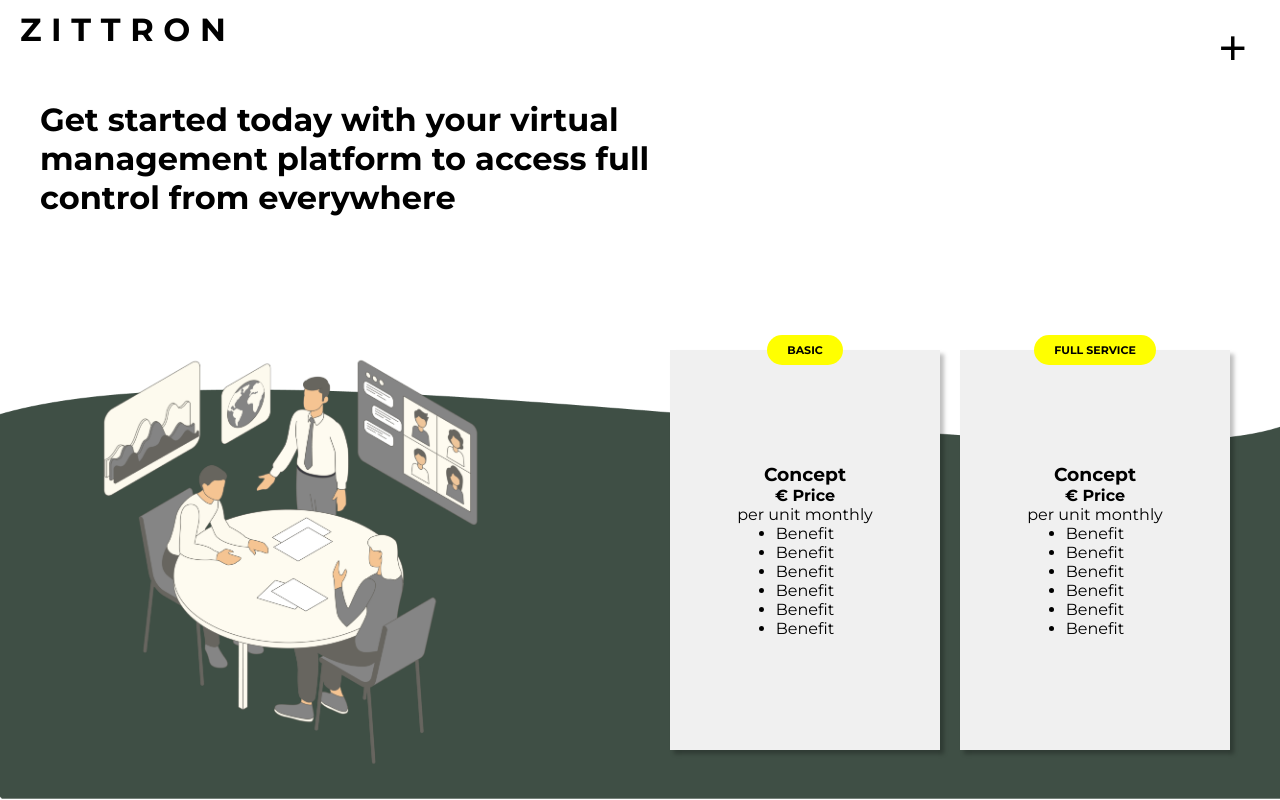
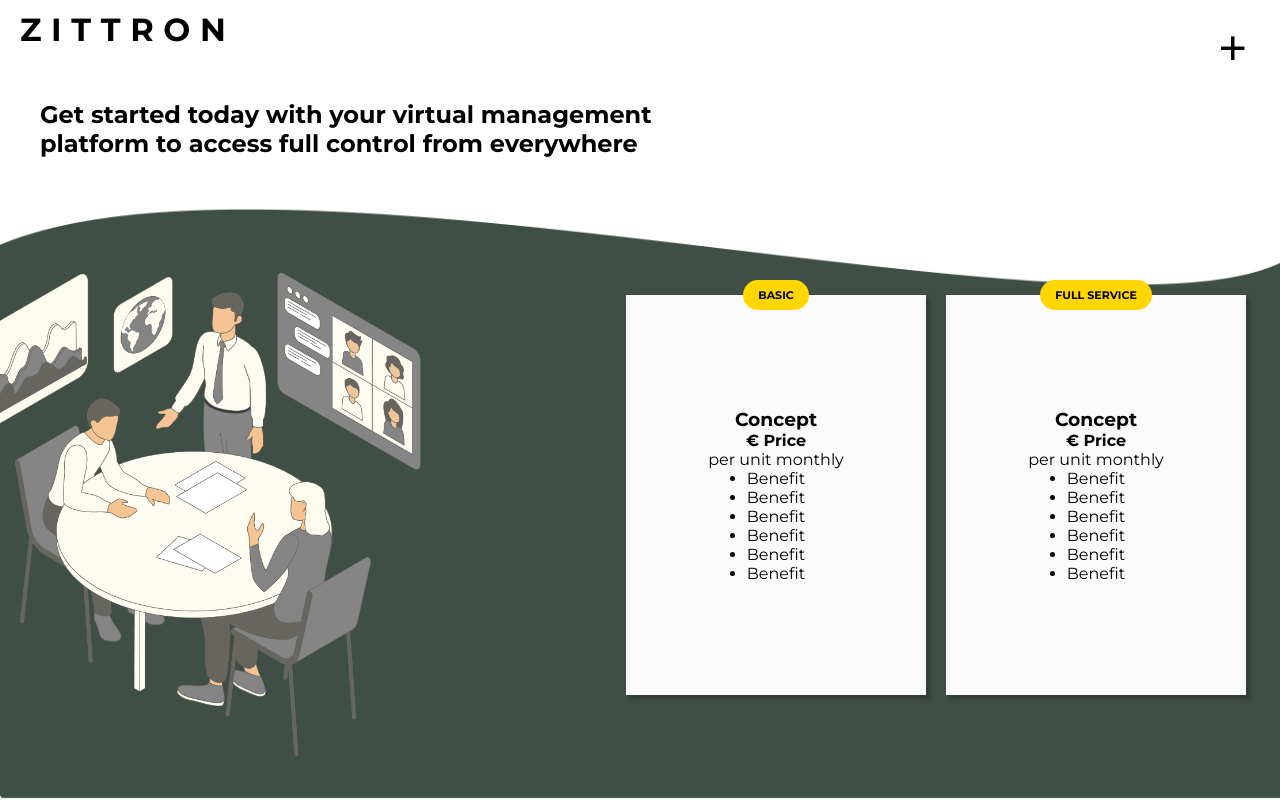
Before and after one commit to Konceptify/konceptify-website, a React (Create React App) app: page /pricing in a window 1280 px wide. Built offline with nearby package versions, Linux system fonts and the light colour scheme.

Commit message:
WIP pricing and Hero page

```diff
--- a/src/App.js
+++ b/src/App.js
@@ -1,28 +1,30 @@
-import React, { useState } from 'react'
+import React, { useState, useRef } from 'react'
 import styled, { ThemeProvider } from 'styled-components'
 import GlobalStyles from './components/GlobalStyles'
 import { Switch, Route } from 'react-router-dom'
 
 import Header from './components/Header'
+import Footer from './components/Footer'
 import Hero from './components/Hero'
 import Contact from './pages/Contact'
+import LandingPage from './components/LandingPage'
 import Pricing from './pages/Pricing'
 import PrivacyPolicy from './pages/PrivacyPolicy'
 /* import ThemeToggle from './components/ThemeToggle' */
 
 const Wrapper = styled.div`
-	height: 100vh;
 	width: 100vw;
 	display: flex;
 	background-color: ${(props) => props.theme.backgroundColor};
 	flex-direction: column;
 	position: absolute;
-	overflow-y: hidden;
+	overflow-x: hidden;
 	transition: all 0.25s linear;
 `
 const themes = {
 	darkMode: {
 		backgroundColor: '#2e3330',
+		backgroundColor2: 'transparent',
 		color: '#fff',
 		btnBgColor: '#fff',
 		logoColor: '#fff',
@@ -32,6 +34,7 @@ const themes = {
 	},
 	lightMode: {
 		backgroundColor: '#fff',
+		backgroundColor2: 'transparent',
 		color: '#000',
 		logoColor: '#2e3330',
 		btnBgColor: '#3F4F45',
@@ -44,6 +47,7 @@ const themes = {
 const App = () => {
 	/* 	const [theme, setTheme] = useState(themes.lightMode) */
 	const [openNav, setOpenNav] = useState(false)
+	const myRef = useRef()
 
 	return (
 		<>
@@ -53,7 +57,8 @@ const App = () => {
 					<Header openNav={openNav} setOpenNav={setOpenNav} />
 					<Switch>
 						<Route exact path='/'>
-							<Hero />
+							<Hero myRef={myRef} />
+							<LandingPage myRef={myRef} />
 						</Route>
 						<Route path='/contact'>
 							<Contact />
@@ -65,11 +70,8 @@ const App = () => {
 							<PrivacyPolicy />
 						</Route>
 					</Switch>
-					{/* <ThemeToggle
-						themes={themes}
-						theme={theme}
-						setTheme={setTheme}
-					/> */}
+
+					<Footer />
 				</Wrapper>
 			</ThemeProvider>
 		</>
--- /dev/null
+++ b/src/components/Footer.js
@@ -0,0 +1,21 @@
+import React from 'react'
+import styled from 'styled-components'
+
+const Wrapper = styled.footer`
+	width: 100%;
+	height: 100px;
+
+	background-color: green;
+	display: none;
+	z-index: 2;
+
+	@media (max-width: 768px) {
+		display: block;
+	}
+`
+
+const Footer = () => {
+	return <Wrapper>Hello</Wrapper>
+}
+
+export default Footer
--- a/src/components/GlobalStyles.js
+++ b/src/components/GlobalStyles.js
@@ -3,11 +3,16 @@ import { createGlobalStyle } from 'styled-components'
 
 const GlobalStyle = createGlobalStyle`
 
+:root {
+		--accent-color: ${({ theme }) => theme.btnBgColor};
+        --backgroundColor: ${({ theme }) => theme.backgroundColor2}
+	}
+
 * {
 margin: 0;
 padding: 0;
 box-sizing: border-box;
-
+scroll-behavior: smooth;
 }
 
 body {
--- a/src/components/Header.js
+++ b/src/components/Header.js
@@ -27,6 +27,7 @@ const LogoText = styled.p`
 		@media (max-width: 768px) {
 			color: #000;
 			font-size: 1rem;
+			letter-spacing: 0.4rem;
 		}
 	}
 `
--- a/src/components/Hero.js
+++ b/src/components/Hero.js
@@ -3,30 +3,37 @@ import styled from 'styled-components'
 import heroImg from '../img/heroimg.png'
 import sanityClient from '../client'
 import { motion } from 'framer-motion'
+import { IoMdArrowRoundForward } from 'react-icons/io'
 
 const Wrapper = styled.section`
-	height: 100%;
+	height: 100vh;
 	width: 100%;
 	padding: 10px 120px;
 	display: flex;
 	align-items: center;
 	position: relative;
 	@media (max-width: 768px) {
-		padding: 30px;
+		padding: 30px 0;
 	}
 `
 
 const StyledH1 = styled(motion.h1)`
-	font-size: 5vw;
+	font-size: 3.5vw;
 	margin-top: -13rem;
+	max-height: 2800px;
+	max-width: 700px;
 	color: ${(props) => props.theme.color};
 	@media (max-width: 768px) {
-		font-size: 3rem;
+		font-size: 2 rem;
 	}
 `
+
+const StyledArrow = styled(IoMdArrowRoundForward)``
+
 const StyledH2 = styled(motion.h2)`
 	margin: 20px 5px;
 	font-weight: 500;
+
 	color: ${(props) => props.theme.color};
 `
 
@@ -52,14 +59,34 @@ const StyledButton = styled.button`
 	border-radius: 10px;
 	border: none;
 	letter-spacing: 2px;
+	display: flex;
+	align-items: center;
+	justify-content: space-evenly;
 	cursor: pointer;
+	padding: 15px 18px;
+	font-size: 0.7rem;
+
+	svg {
+		fill: ${({ theme }) => theme.btnborderColor};
+		size: 40;
+		padding-bottom: 2px;
+	}
+
+	:hover {
+		svg {
+			transform: rotate(90deg);
+			transition: all 0.25s linear;
+		}
+	}
+
 	@media (max-width: 768px) {
 		display: none;
 	}
 `
 
-const Hero = () => {
+const Hero = ({ myRef }) => {
 	const [data, setData] = useState(null)
+	console.log(myRef)
 
 	useEffect(() => {
 		sanityClient
@@ -106,7 +133,12 @@ const Hero = () => {
 						{data && data[0].title}
 					</StyledH2>
 				}
-				<StyledButton>LEARN MORE</StyledButton>
+				<StyledButton
+					onClick={() => myRef.current.scrollIntoView()}
+				>
+					LEARN MORE
+					<StyledArrow size={20} />
+				</StyledButton>
 			</StyledDiv>
 			<StyledImg
 				initial={'hidden'}
--- /dev/null
+++ b/src/components/LandingPage.js
@@ -0,0 +1,14 @@
+import React from 'react'
+import styled from 'styled-components'
+
+const Wrapper = styled.section`
+	height: 5000px;
+	width: 100vw;
+	background-color: #fff;
+`
+
+const LandingPage = ({ myRef }) => {
+	return <Wrapper ref={myRef}>LandingPage!</Wrapper>
+}
+
+export default LandingPage
--- a/src/components/PricingCard.js
+++ b/src/components/PricingCard.js
@@ -4,7 +4,7 @@ import styled from 'styled-components'
 const StyledDiv = styled.div`
 	width: 300px;
 	height: 400px;
-	background-color: #f0f0f0;
+	background-color: #fafafa;
 	margin: 10px;
 	position: relative;
 	display: flex;
@@ -12,11 +12,15 @@ const StyledDiv = styled.div`
 	align-items: center;
 	flex-direction: column;
 	box-shadow: 4px 4px 4px rgba(0, 0, 0, 0.25);
+
+	@media (max-width: 1768px) {
+		margin-top: 50px;
+	}
 `
 
 const StyledLegend = styled.div`
 	height: 30px;
-	background-color: yellow;
+	background-color: #ffd600;
 	border-radius: 15px;
 	position: absolute;
 
@@ -27,7 +31,7 @@ const StyledLegend = styled.div`
 	text-align: center;
 	font-weight: 700;
 	font-size: 11px;
-	padding: 0 20px;
+	padding: 0 15px;
 `
 
 const PricingCard = ({ plan }) => {
--- a/src/pages/Contact.js
+++ b/src/pages/Contact.js
@@ -8,14 +8,14 @@ import emailjs from 'emailjs-com'
 
 import Background from '../Rectangle 2977.png'
 
-const Wrapper = styled.div`
-	height: 100%;
-	width: 100vw;
+const Wrapper = styled.section`
+	height: 100vh;
+	width: 100%;
 	display: flex;
 	justify-content: flex-start;
 	align-items: center;
 	position: relative;
-	z-index: 1;
+	z-index: 2;
 
 	@media (max-width: 768px) {
 		flex-direction: column;
--- a/src/pages/Pricing.js
+++ b/src/pages/Pricing.js
@@ -5,15 +5,18 @@ import PricingCard from '../components/PricingCard'
 import Background from '../img/pricingbackground.png'
 import PricingImg from '../img/pricing.png'
 
-const Wrapper = styled.div`
-	height: 100%;
+const Wrapper = styled.section`
+	background-color: ${({ theme }) => theme.backgroundColor};
 	width: 100vw;
+	height: 100vh;
 	display: flex;
 	justify-content: space-between;
 	flex-direction: column;
-	padding: 0 40px;
 	position: relative;
 	z-index: 1;
+	@media (max-width: 768px) {
+		justify-content: flex-start;
+	}
 `
 
 const StyledH2 = styled.h1`
@@ -21,6 +24,15 @@ const StyledH2 = styled.h1`
 	top: 100px;
 	left: 40px;
 	width: 50%;
+	color: ${({ theme }) => theme.color};
+	@media (max-width: 768px) {
+		width: 100%;
+		left: 0;
+		padding: 20px;
+		font-size: 1.5rem;
+		position: relative;
+		top: 100px;
+	}
 `
 
 const StyledImg = styled.img`
@@ -29,28 +41,62 @@ const StyledImg = styled.img`
 	width: 100%;
 
 	@media (max-width: 768px) {
-		height: 50%;
+		display: none;
+	}
+	@media (max-width: 1768px) {
+		height: 75%;
 		bottom: 0px;
 	}
 `
 
 const StyledPricingImg = styled.img`
-	width: 500px;
+	width: 600px;
 	margin-right: 120px;
+	margin-top: 200px;
+	z-index: 1;
+	@media (max-width: 768px) {
+		display: none;
+	}
+`
+
+const StyledCardContainer = styled.div`
+	display: flex;
+	justify-content: center;
+	margin-right: 10vw;
+	margin-top: 300px;
+	@media (max-width: 1768px) {
+		margin-top: 150px;
+	}
+	@media (max-width: 768px) {
+		flex-direction: column;
+		margin: 150px 0 0px 0;
+		width: 100%;
+		align-items: center;
+		background: linear-gradient(
+			to bottom,
+			var(--backgroundColor) 50%,
+			var(--accent-color) 50%
+		);
+	}
 `
 
 const StyledDiv = styled.div`
 	display: flex;
 	width: 100%;
 	align-items: center;
-	justify-content: space-between;
+	justify-content: center;
+	@media (max-width: 768px) {
+		flex-direction: column;
+		justify-content: flex-start;
+	}
 `
+const StyledDiv2 = styled(StyledDiv)``
 
 const Pricing = () => {
 	return (
 		<>
-			<StyledImg src={Background} />
 			<Wrapper>
+				<StyledImg src={Background} />
 				<StyledDiv>
 					<StyledH2>
 						Get started today with your virtual management
@@ -58,15 +104,16 @@ const Pricing = () => {
 						{/* SANITY */}
 					</StyledH2>
 				</StyledDiv>
-				<StyledDiv>
+				<StyledDiv2>
 					<StyledPricingImg
 						alt='pricing image'
 						src={PricingImg}
 					/>
-
-					<PricingCard plan='BASIC' />
-					<PricingCard plan='FULL SERVICE' />
-				</StyledDiv>
+					<StyledCardContainer>
+						<PricingCard plan='BASIC' />
+						<PricingCard plan='FULL SERVICE' />
+					</StyledCardContainer>
+				</StyledDiv2>
 			</Wrapper>
 		</>
 	)
```
